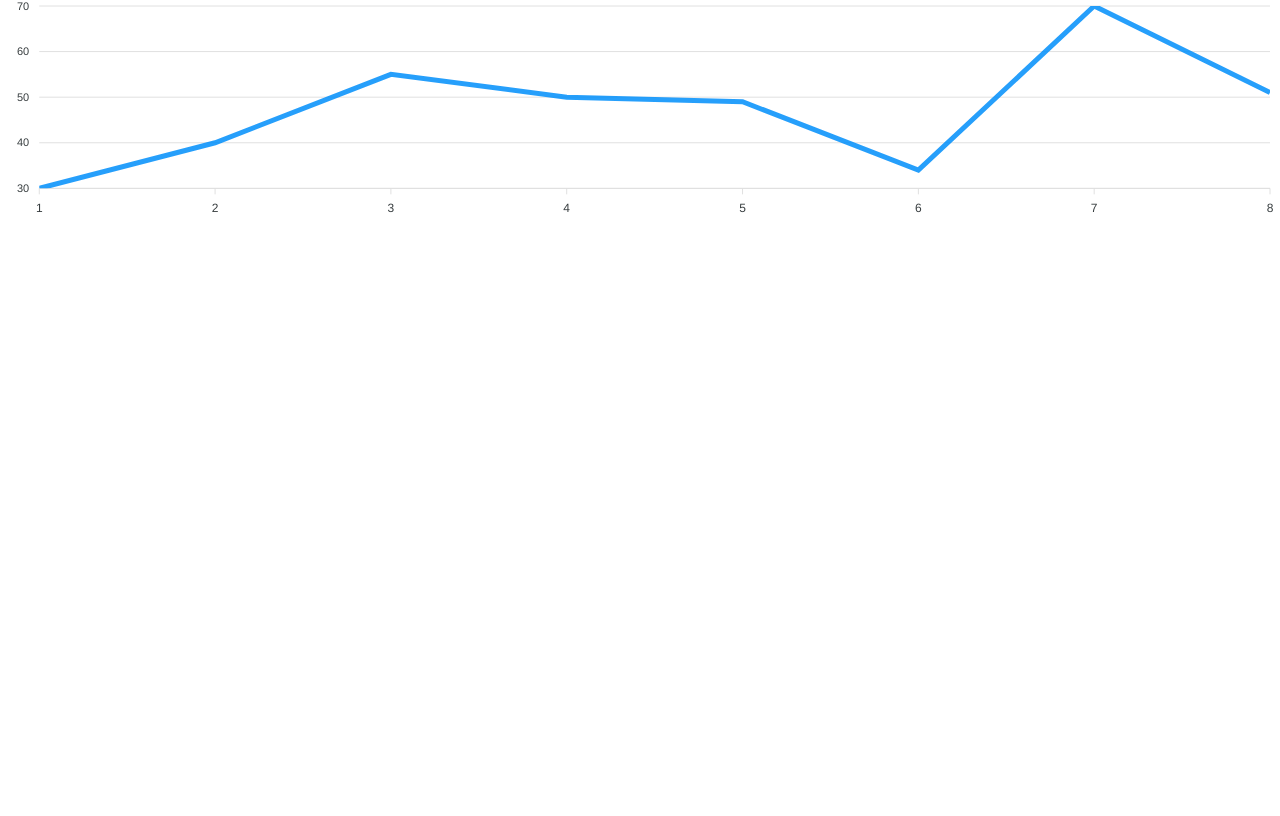
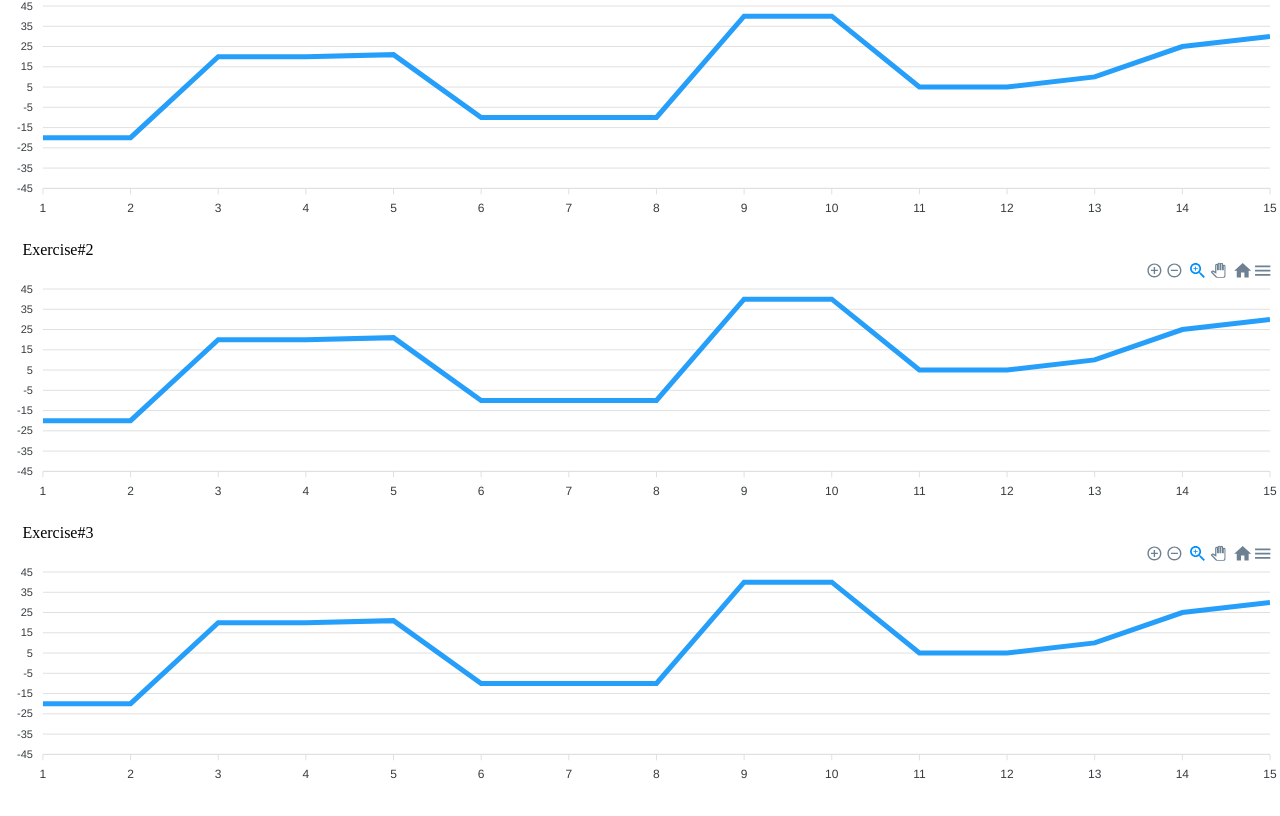
Before and after one commit to ysongh/excecise-time, a React (Create React App) app: page /track in a window 1280 px wide. Shown: the part 284-1100 px from the top of the page. Before the commit the page ends 800 px from the top, so only its background shows below. Built offline with nearby package versions, Linux system fonts and the light colour scheme.

Commit message:
set the range of the yaxis for the line graph

```diff
--- a/src/component/LineGraph.js
+++ b/src/component/LineGraph.js
@@ -8,13 +8,17 @@
                 id: "basic-line"
             },
             xaxis: {
-                categories: [1, 2, 3, 4, 5, 6, 7, 8]
+                categories: [1, 2, 3, 4, 5, 6, 7, 8, 9, 10, 11, 12, 13, 14, 15]
+            },
+            yaxis: {
+                min: -45,
+                max: 45
             }
         },
         series: [
             {
                 name: "Time",
-                data: [30, 40, 55, 50, 49, 34, 70, 51]
+                data: [-20, -20, 20, 20, 21, -10, -10, -10, 40, 40, 5, 5, 10, 25, 30]
             }
         ]
     };
--- a/src/component/Track.js
+++ b/src/component/Track.js
@@ -9,6 +9,10 @@
                 <h1 className="dashBoard__title">Exercise Tracking</h1>
                 <p className="track__exerciseTitle">Exercise#1</p>
                 <LineGraph />
+                <p className="track__exerciseTitle">Exercise#2</p>
+                <LineGraph />
+                <p className="track__exerciseTitle">Exercise#3</p>
+                <LineGraph />
             </div>
         )
     }
```
